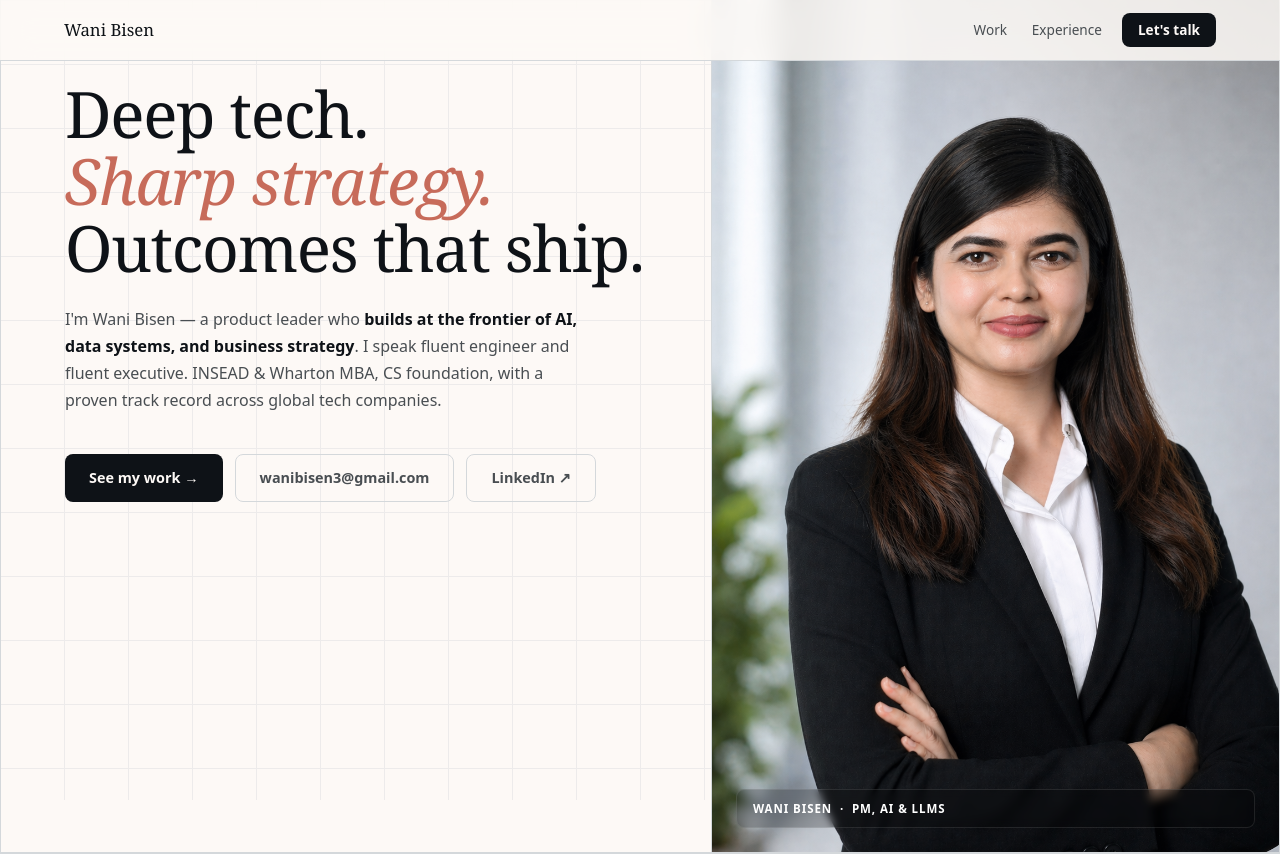
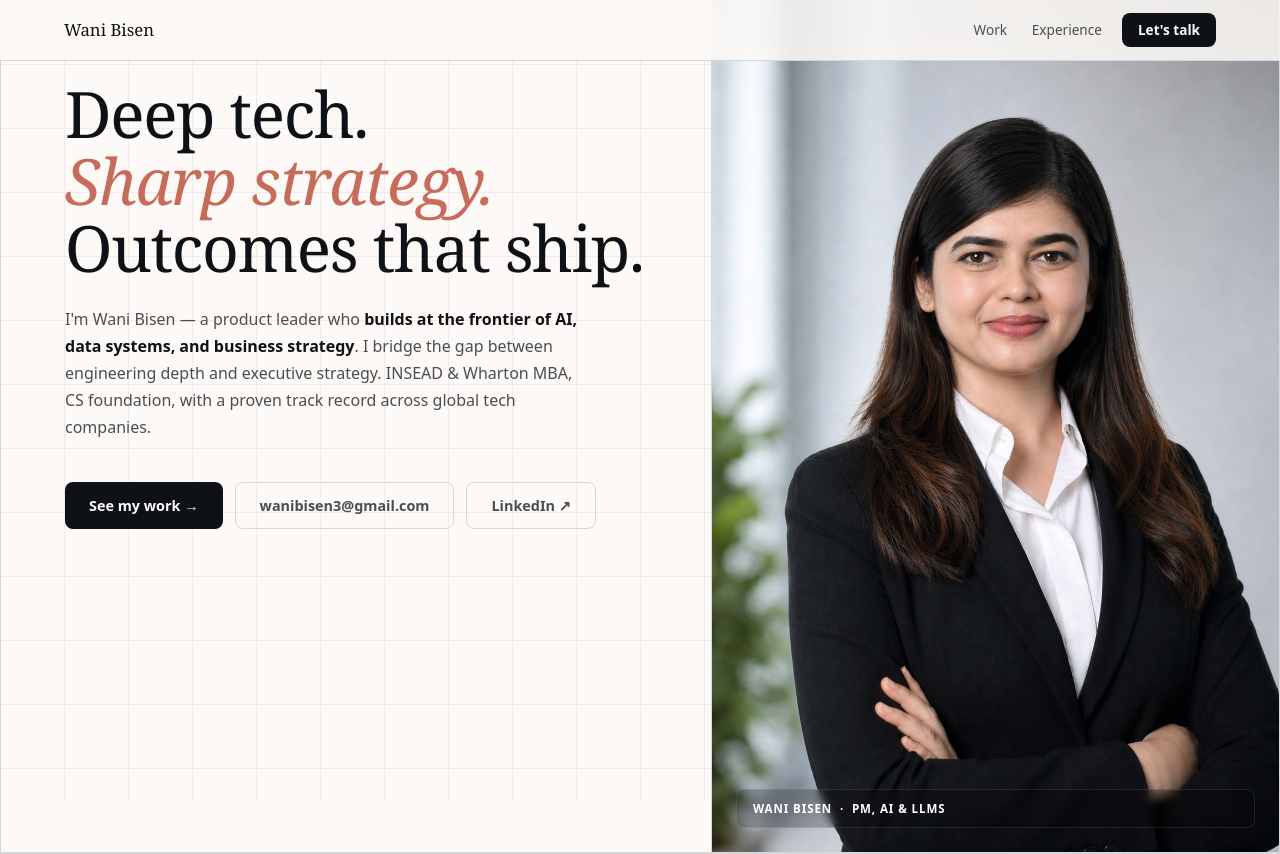
Before and after one commit to wanibisen3/Personal_Website, a React (Vite) app: page / in a window 1280 px wide. Shown: the top 854 px of the page. Built offline with nearby package versions, Linux system fonts and the light colour scheme; no server answers.

Commit message:
Copy adjustment: Updated Hero bio to 'bridge the gap between engineering depth and executive strategy'

```diff
--- a/src/App.tsx
+++ b/src/App.tsx
@@ -134,7 +134,7 @@ function Hero() {
             >
               I'm Wani Bisen — a product leader who{" "}
               <strong style={{ color: "var(--ink)", fontWeight: 600 }}>builds at the frontier of AI, data systems, and business strategy</strong>.
-              {" "}I speak fluent engineer and fluent executive. INSEAD &amp; Wharton MBA, CS foundation, with a proven track record across global tech companies.
+              {" "}I bridge the gap between engineering depth and executive strategy. INSEAD &amp; Wharton MBA, CS foundation, with a proven track record across global tech companies.
             </motion.p>
 
             <motion.div
```
